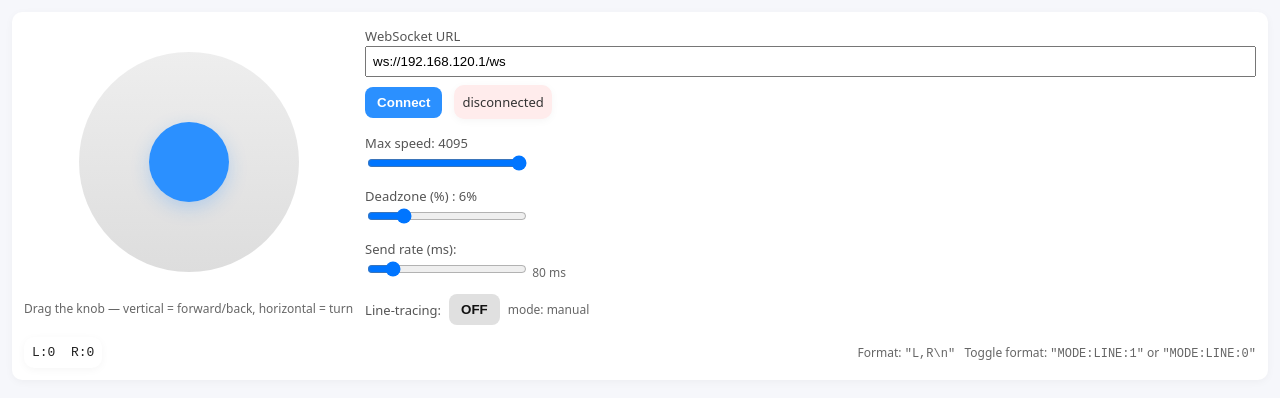
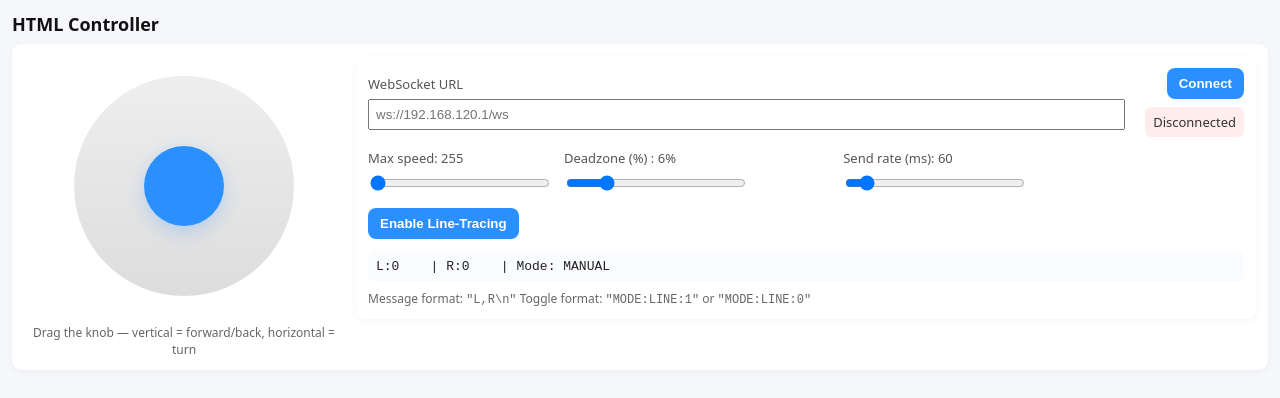
Before and after one commit to DefaultNoName/cpe-412-bot, a plain HTML site: page index.html in a window 1280 px wide. Both pictures are taken after a click on the button "Connect". Drawn offline with Linux system fonts and the light colour scheme.

Commit message:
Update index.html

```diff
--- a/index.html
+++ b/index.html
@@ -4,12 +4,13 @@
 <head>
     <meta charset="utf-8" />
     <meta name="viewport" content="width=device-width,initial-scale=1" />
-    <title>ESP32 Joystick + Line Trace</title>
+    <title>ESP32 Joystick (preserved layout)</title>
+
     <style>
+        /* Layout preserved: joystick left, controls right */
         body {
             font-family: system-ui, -apple-system, "Segoe UI", Roboto, Arial;
-            margin: 0;
-            padding: 12px;
+            margin: 12px;
             background: #f6f7fb;
             color: #111
         }
@@ -19,20 +20,30 @@
             margin: 0 0 8px 0
         }
 
-        .row {
-            display: flex;
-            gap: 12px;
-            align-items: center;
-            margin-bottom: 12px
-        }
-
         .panel {
             background: #fff;
             padding: 12px;
             border-radius: 10px;
-            box-shadow: 0 2px 8px rgba(10, 10, 20, 0.04)
+            box-shadow: 0 2px 8px rgba(10, 10, 20, 0.04);
         }
 
+        .container {
+            display: flex;
+            gap: 12px;
+            align-items: flex-start;
+        }
+
+        .left {
+            width: 320px;
+        }
+
+        /* joystick area */
+        .right {
+            flex: 1;
+            min-width: 260px;
+        }
+
+        /* control area */
         #joystickWrap {
             width: 260px;
             height: 260px;
@@ -40,7 +51,7 @@
             display: flex;
             align-items: center;
             justify-content: center;
-            margin: 0 auto
+            margin: 0 auto;
         }
 
         #pad {
@@ -66,11 +77,13 @@
 
         label {
             font-size: 13px;
-            color: #555
+            color: #555;
+            display: block;
+            margin-bottom: 6px;
         }
 
         input[type=range] {
-            width: 160px
+            width: 180px;
         }
 
         button {
@@ -79,47 +92,52 @@
             border: 0;
             background: #2b90ff;
             color: white;
-            font-weight: 600
+            font-weight: 600;
+            cursor: pointer;
         }
 
         #status {
             font-size: 13px;
-            color: #333
+            color: #333;
+            padding: 6px 8px;
+            border-radius: 6px;
+            display: inline-block;
+            margin-left: 8px;
+            background: #f0f8ff
         }
 
         #vals {
             font-family: monospace;
             color: #222;
-            font-size: 13px
+            font-size: 13px;
+            margin-top: 8px;
         }
 
         .small {
             font-size: 12px;
-            color: #666
+            color: #666;
         }
 
-        .toggle {
-            display: inline-flex;
+        .control-row {
+            display: flex;
+            gap: 12px;
             align-items: center;
-            gap: 8px;
+            margin-bottom: 8px;
         }
 
-        .toggle button {
-            background: #e0e0e0;
-            color: #111;
-        }
-
-        .toggle button.active {
-            background: #2b90ff;
-            color: #fff;
+        .col {
+            display: flex;
+            flex-direction: column;
+            gap: 8px;
         }
     </style>
 </head>
 
 <body>
-    <div class="panel">
-        <div class="row">
-            <div>
+    <h1>HTML Controller</h1>
+
+    <div class="panel container">
+        <div class="left">
             <div id="joystickWrap">
                 <div id="pad">
                     <div id="knob" aria-hidden="true"></div>
@@ -128,47 +146,49 @@
             <div style="text-align:center; margin-top:8px" class="small">Drag the knob — vertical = forward/back,
                 horizontal = turn</div>
         </div>
-            <div style="flex:1; min-width:200px;">
-                <div style="margin-bottom:8px">
-                    <label>WebSocket URL</label><br />
-                    <input id="wsUrl" type="text" value="ws://192.168.120.1/ws"
-                        style="width:100%; padding:6px; box-sizing:border-box" />
-                </div>
-                <div class="row">
-                    <button id="connectBtn">Connect</button>
-                    <div id="status" class="panel small" style="padding:8px">disconnected</div>
+
+        <div class="right">
+            <div class="panel">
+                <div class="control-row">
+                    <div style="flex:1">
+                        <label>WebSocket URL</label>
+                        <input id="wsUrl" type="text" value="" style="width:100%; padding:6px; box-sizing:border-box"
+                            placeholder="ws://192.168.120.1/ws" />
                     </div>
 
-                <div style="margin-top:12px">
-                    <label>Max speed: <span id="maxSpeedLbl">4095</span></label><br />
-                    <input id="maxSpeed" type="range" min="255" max="4095" step="1" value="4095">
-                </div>
-
-                <div style="margin-top:8px">
-                    <label>Deadzone (%) : <span id="deadLbl">6</span>%</label><br />
-                    <input id="deadzone" type="range" min="0" max="30" step="1" value="6">
-                </div>
-
-                <div style="margin-top:8px">
-                    <label>Send rate (ms):</label><br />
-                    <input id="sendRate" type="range" min="20" max="500" step="10" value="80"><span class="small"> <span
-                            id="rateLbl">80</span> ms</span>
-                </div>
-
-                <!-- NEW: Line-tracing toggle -->
-                <div style="margin-top:12px" class="toggle">
-                    <label>Line-tracing:</label>
-                    <button id="lineToggle">OFF</button>
-                    <div class="small" id="lineStatus">mode: manual</div>
-                </div>
-
+                    <div style="display:flex; flex-direction:column; gap:8px; align-items:flex-end;">
+                        <button id="connectBtn">Connect</button>
+                        <div id="status">Disconnected</div>
                     </div>
                 </div>
 
-        <div style="display:flex; justify-content:space-between; align-items:center; margin-top:12px">
-            <div id="vals" class="panel" style="padding:8px">L:0&nbsp;&nbsp;R:0</div>
-            <div class="small">Format: <code>"L,R\n"</code> &nbsp; Toggle format: <code>"MODE:LINE:1"</code> or
-                <code>"MODE:LINE:0"</code>
+                <div style="display:flex; gap:12px; margin-top:12px; align-items:flex-start;">
+                    <div style="flex:1">
+                        <label>Max speed: <span id="maxSpeedLbl">255</span></label>
+                        <input id="maxSpeed" type="range" min="255" max="4095" step="1" value="255">
+                    </div>
+
+                    <div style="flex:2">
+                        <label>Deadzone (%) : <span id="deadLbl">6</span>%</label>
+                        <input id="deadzone" type="range" min="0" max="30" step="1" value="6">
+                    </div>
+                    <div style="flex:3">
+                        <label>Send rate (ms): <span id="rateLbl">60</span></label>
+                        <input id="sendRate" type="range" min="20" max="500" step="10" value="60">
+                    </div>
+                </div>
+
+                <div style="display:flex; gap:12px; margin-top:12px; align-items:center;">
+                    <div style="display:flex; flex-direction:column; gap:8px; align-items:flex-end;">
+                        <button id="modeBtn">Enable Line-Tracing</button>
+                    </div>
+                </div>
+
+                <div id="vals" style="margin-top:12px; padding:8px; border-radius:8px; background:#f9fbff;">
+                    L:0&nbsp;&nbsp;&nbsp;&nbsp;| R:0&nbsp;&nbsp;&nbsp;&nbsp;| Mode: MANUAL</div>
+                <div class="small" style="margin-top:8px">Message format: <code>"L,R\n"</code> Toggle format:
+                    <code>"MODE:LINE:1"</code> or <code>"MODE:LINE:0"</code>
+                </div>
             </div>
         </div>
     </div>
@@ -179,6 +199,7 @@
             const pad = document.getElementById('pad');
             const wsUrlInput = document.getElementById('wsUrl');
             const connectBtn = document.getElementById('connectBtn');
+            const modeBtn = document.getElementById('modeBtn');
             const statusDiv = document.getElementById('status');
             const maxSpeedInput = document.getElementById('maxSpeed');
             const maxSpeedLbl = document.getElementById('maxSpeedLbl');
@@ -188,21 +209,18 @@
             const rateLbl = document.getElementById('rateLbl');
             const vals = document.getElementById('vals');
 
-            const lineToggleBtn = document.getElementById('lineToggle');
-            const lineStatus = document.getElementById('lineStatus');
-
             let ws = null;
             let connected = false;
             let lineMode = false;
 
-            // joystick state: normalized -1..1
+            // Joystick state - normalized -1..1
             let joy = { x: 0, y: 0 };
+            let lastSend = 0;
             let sendRate = parseInt(sendRateInput.value, 10);
-            let lastSend = 0;
 
-            const PAD_RADIUS = 110; // px (half of pad size ~220)
-            const KNOB_RADIUS = 40; // px
-            const DEAD_PERCENT = () => parseInt(deadInput.value, 10) / 100.0; // fraction
+            const PAD_RADIUS = 110; // half pad size
+            const KNOB_RADIUS = 40;
+            const DEAD_PERCENT = () => parseInt(deadInput.value, 10) / 100.0;
             const MAX_INPUT = () => parseInt(maxSpeedInput.value, 10);
 
             function setStatus(text, ok = true) {
@@ -226,7 +244,7 @@
                 let dx = clientX - cx;
                 let dy = clientY - cy;
                 let nx = clamp(dx / (rect.width / 2 - KNOB_RADIUS), -1, 1);
-                let ny = clamp(-dy / (rect.height / 2 - KNOB_RADIUS), -1, 1); // invert y so up is +1
+                let ny = clamp(-dy / (rect.height / 2 - KNOB_RADIUS), -1, 1);
                 const dz = DEAD_PERCENT();
                 const mag = Math.sqrt(nx * nx + ny * ny);
                 if (mag < dz) { nx = 0; ny = 0; }
@@ -236,23 +254,9 @@
             }
 
             let dragging = false;
-            function startDrag(e) {
-                dragging = true;
-                const p = (e.touches && e.touches[0]) ? e.touches[0] : e;
-                setJoystickFromPoint(p.clientX, p.clientY);
-            }
-            function doDrag(e) {
-                if (!dragging) return;
-                e.preventDefault();
-                const p = (e.touches && e.touches[0]) ? e.touches[0] : e;
-                setJoystickFromPoint(p.clientX, p.clientY);
-            }
-            function stopDrag() {
-                dragging = false;
-                joy.x = 0; joy.y = 0;
-                updateKnobFromXY(0, 0);
-                sendMotors(true); // force final stop
-            }
+            function startDrag(e) { dragging = true; const p = (e.touches && e.touches[0]) ? e.touches[0] : e; setJoystickFromPoint(p.clientX, p.clientY); }
+            function doDrag(e) { if (!dragging) return; e.preventDefault(); const p = (e.touches && e.touches[0]) ? e.touches[0] : e; setJoystickFromPoint(p.clientX, p.clientY); }
+            function stopDrag() { dragging = false; joy.x = 0; joy.y = 0; updateKnobFromXY(0, 0); sendMotors(true); }
 
             pad.addEventListener('mousedown', startDrag);
             window.addEventListener('mousemove', doDrag);
@@ -262,12 +266,11 @@
             window.addEventListener('touchend', stopDrag);
 
             function mixToMotors(nx, ny) {
-                let v = ny; let w = nx;
+                let v = ny, w = nx;
                 let left = v + w;
                 let right = v - w;
                 const maxMag = Math.max(Math.abs(left), Math.abs(right), 1.0);
-                left /= maxMag;
-                right /= maxMag;
+                left /= maxMag; right /= maxMag;
                 return { left, right };
             }
 
@@ -276,87 +279,59 @@
                 if (!force && (now - lastSend) < sendRate) return;
                 lastSend = now;
                 if (!connected || !ws) return;
-                // If line mode is enabled, don't send joystick motor commands (optionally)
-                if (lineMode) return;
+                if (lineMode) return; // do not send manual commands while in line-tracing
                 const { left, right } = mixToMotors(joy.x, joy.y);
                 const maxv = MAX_INPUT();
                 const lInt = Math.round(left * maxv);
                 const rInt = Math.round(right * maxv);
                 const msg = `${lInt},${rInt}\n`;
                 ws.send(msg);
-                vals.textContent = `L:${lInt}  R:${rInt}`;
+                vals.textContent = `L:${lInt}  R:${rInt}` + (lineMode ? '  [LINE MODE]' : '');
             }
 
-            // send loop using requestAnimationFrame
-            function animator() {
-                sendMotors();
-                requestAnimationFrame(animator);
-            }
+            function animator() { sendMotors(); requestAnimationFrame(animator); }
             requestAnimationFrame(animator);
 
-            // WebSocket connect / handlers
             connectBtn.addEventListener('click', () => {
-                if (connected) { ws && ws.close(); return; }
-                const url = wsUrlInput.value.trim();
-                try {
-                    ws = new WebSocket(url);
-                } catch (err) {
-                    setStatus('Bad URL', false);
-                    return;
-                }
-                setStatus('connecting...');
-                ws.binaryType = 'arraybuffer';
-                ws.onopen = () => {
-                    connected = true;
-                    connectBtn.textContent = 'Disconnect';
-                    setStatus('connected');
-                    ws.send('HELLO\n');
-                };
-                ws.onclose = () => {
-                    connected = false;
-                    connectBtn.textContent = 'Connect';
-                    setStatus('disconnected', false);
-                };
-                ws.onerror = (e) => {
-                    setStatus('error', false);
-                };
+                if (connected) { ws.close(); return; }
+                const host = wsUrlInput.value.trim() || `ws://${location.hostname}/ws`;
+                try { ws = new WebSocket(host); } catch (e) { setStatus('Bad URL', false); return; }
+                setStatus('Connecting...');
+                ws.onopen = () => { connected = true; connectBtn.textContent = 'Disconnect'; setStatus('Connected'); ws.send('HELLO\n'); };
+                ws.onclose = () => { connected = false; connectBtn.textContent = 'Connect'; setStatus('Disconnected', false); };
+                ws.onerror = (e) => { setStatus('error', false); };
                 ws.onmessage = (ev) => {
-                    // Optionally show server replies (e.g., "OK" or mode ack)
-                    console.debug('server:', ev.data);
-                    if (typeof ev.data === 'string' && ev.data.startsWith('MODE:')) {
-                        // optional: server can confirm mode changes
+                    // handle server replies - if server echoes mode confirmations we update label
+                    const txt = (typeof ev.data === 'string') ? ev.data : '';
+                    if (txt.startsWith('MODE:LINE:OK') || txt.startsWith('MODE:LINE:1')) {
+                        lineMode = true;
+                        modeBtn.textContent = 'Disable Line-Tracing';
+                        vals.textContent = vals.textContent.split('Mode:')[0] + 'Mode: LINE';
+                    } else if (txt.startsWith('MODE:MANUAL:OK') || txt.startsWith('MODE:LINE:0')) {
+                        lineMode = false;
+                        modeBtn.textContent = 'Enable Line-Tracing';
+                        vals.textContent = vals.textContent.split('Mode:')[0] + 'Mode: MANUAL';
                     }
                 };
             });
 
-            // Line-tracing toggle button behavior
-            lineToggleBtn.addEventListener('click', () => {
-                if (!ws || !connected) {
-                    setStatus('Connect first', false);
-                    return;
-                }
+            modeBtn.addEventListener('click', () => {
+                if (!ws || ws.readyState !== WebSocket.OPEN) { alert('Open WebSocket first'); return; }
                 lineMode = !lineMode;
-                if (lineMode) {
-                    lineToggleBtn.classList.add('active');
-                    lineToggleBtn.textContent = 'ON';
-                    lineStatus.textContent = 'mode: line-trace';
-                    // tell server to enable line mode
-                    ws.send('MODE:LINE:1');
-                } else {
-                    lineToggleBtn.classList.remove('active');
-                    lineToggleBtn.textContent = 'OFF';
-                    lineStatus.textContent = 'mode: manual';
-                    ws.send('MODE:LINE:0');
-                }
+                modeBtn.textContent = lineMode ? 'Disable Line-Tracing' : 'Enable Line-Tracing';
+                const msg = lineMode ? 'MODE:LINE:1' : 'MODE:LINE:0';
+                ws.send(msg);
+                setStatus('Sent: ' + msg);
+                // reflect locally immediately
+                vals.textContent = vals.textContent.split('Mode:')[0] + (lineMode ? 'Mode: LINE' : 'Mode: MANUAL');
             });
 
-            maxSpeedInput.addEventListener('input', () => { maxSpeedLbl.textContent = maxSpeedInput.value; });
-            deadInput.addEventListener('input', () => { deadLbl.textContent = deadInput.value; });
+            maxSpeedInput.addEventListener('input', () => maxSpeedLbl.textContent = maxSpeedInput.value);
+            deadInput.addEventListener('input', () => deadLbl.textContent = deadInput.value);
             sendRateInput.addEventListener('input', () => { sendRate = parseInt(sendRateInput.value, 10); rateLbl.textContent = sendRateInput.value; });
 
-            // init
             updateKnobFromXY(0, 0);
-            setStatus('disconnected', false);
+            setStatus('Disconnected', false);
         })();
     </script>
 </body>
```
Lines whose indentation alone changed are shown as unchanged.
